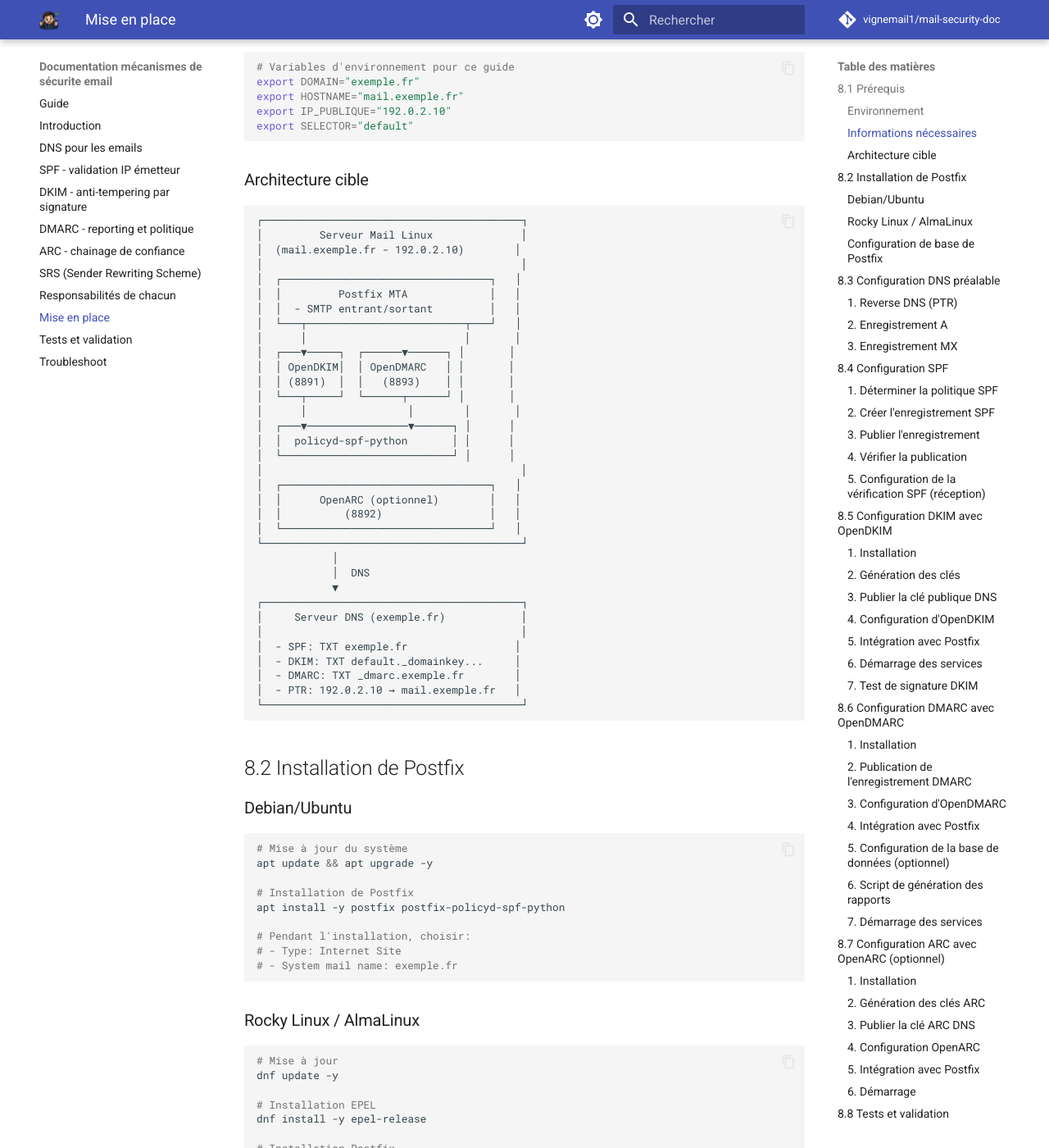
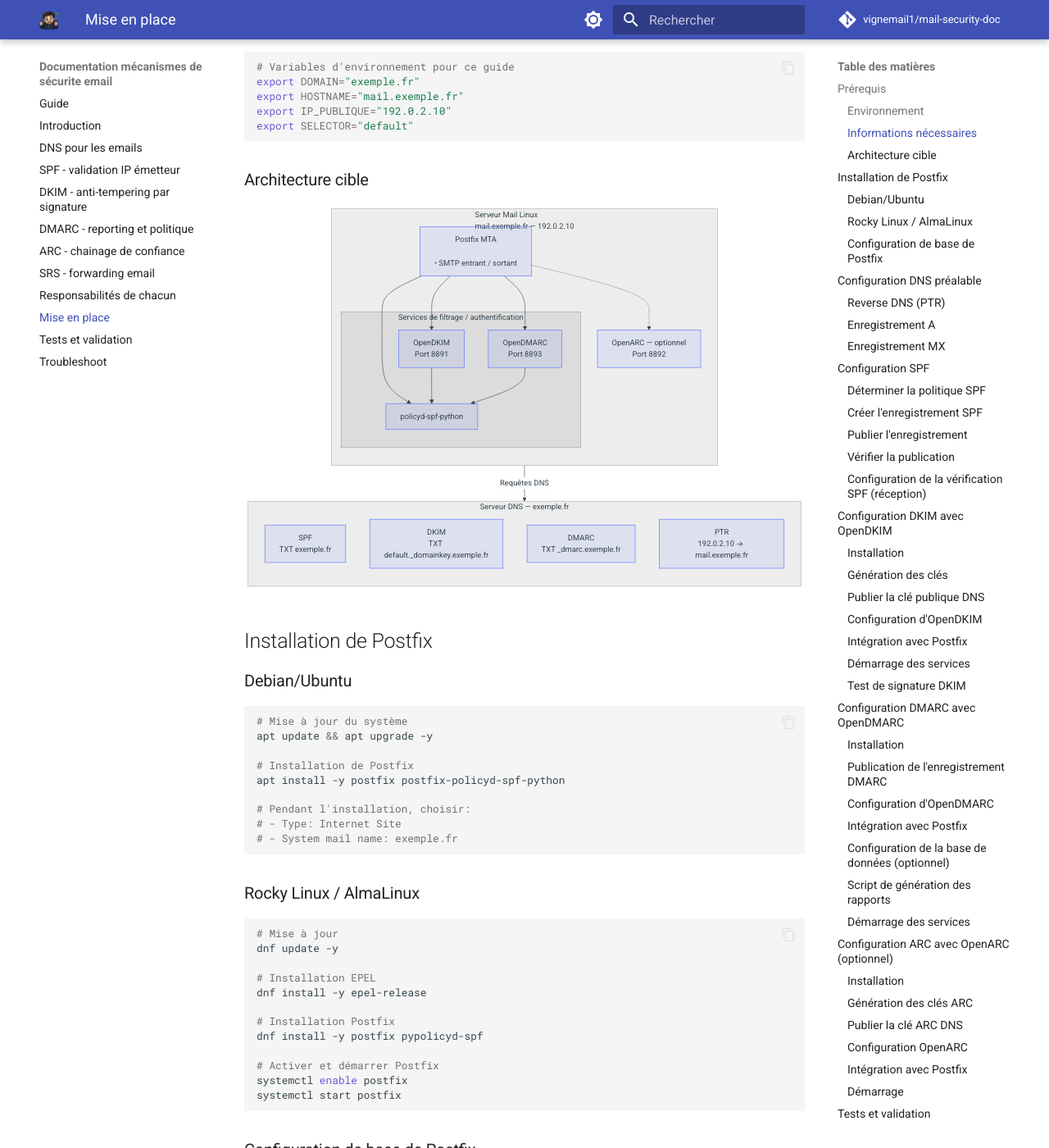
Before and after one commit to vignemail1/mail-security-doc, an MkDocs documentation site: the page built from docs/09-postfix-setup.md, in a window 1280 px wide and 1400 px high, scrolled down 509 px. Shown: the whole window at 82% size. Built offline with MkDocs 1.6.1 and Material for MkDocs 9.7.7, drawn with Linux system fonts in a browser that asks for light colours; comment, search, counter and statistics services are not loaded; some of the changed text lies outside the part shown.

Commit message:
chore: setup schema and chapter numbering removal. SRS title

````diff
--- a/docs/07-srs.md
+++ b/docs/07-srs.md
@@ -1,14 +1,20 @@
+---
+title: "SRS - forwarding email"
+---
 # SRS (Sender Rewriting Scheme)
 
 ## Introduction
 
-Le *Sender Rewriting Scheme* (SRS) est une technique utilisée par les serveurs de transfert de courrier (*forwarders*) pour réécrire l’adresse d’expéditeur de l’enveloppe SMTP. Son objectif principal est de préserver la compatibilité avec SPF lorsqu’un message est transféré vers un autre serveur.
+Le _Sender Rewriting Scheme_ (SRS) est une technique utilisée par les serveurs de transfert de courrier (_forwarders_) pour réécrire l’adresse d’expéditeur de l’enveloppe SMTP.
+Son objectif principal est de préserver la compatibilité avec SPF lorsqu’un message est transféré vers un autre serveur.
 
-SRS est défini dans la [RFC 8617](https://www.rfc-editor.org/rfc/rfc8617.html), qui documente notamment l’usage de SRS dans le contexte du transfert de courrier. Il ne s’agit ni d’un mécanisme d’authentification comparable à DKIM ou DMARC, ni d’une garantie que le contenu du message est légitime : c’est une transformation de l’adresse d’enveloppe, à appliquer par le système qui effectue le transfert.
+SRS est défini dans la [RFC 8617](https://www.rfc-editor.org/rfc/rfc8617.html), qui documente notamment l’usage de SRS dans le contexte du transfert de courrier.
+Il ne s’agit ni d’un mécanisme d’authentification comparable à DKIM ou DMARC, ni d’une garantie que le contenu du message est légitime : c’est une transformation de l’adresse d’enveloppe, à appliquer par le système qui effectue le transfert.
 
 ## Le problème du SPF lors d’un transfert
 
-SPF évalue si l’adresse IP qui se connecte au serveur destinataire est autorisée à émettre pour le domaine de l’expéditeur de l’enveloppe SMTP (`MAIL FROM`). Lors d’un transfert, l’IP visible par le destinataire est celle du serveur de transfert, et non celle du serveur d’origine. Si le domaine d’origine n’autorise pas cette IP dans son enregistrement SPF, le contrôle peut échouer.
+SPF évalue si l’adresse IP qui se connecte au serveur destinataire est autorisée à émettre pour le domaine de l’expéditeur de l’enveloppe SMTP (`MAIL FROM`).
+Lors d’un transfert, l’IP visible par le destinataire est celle du serveur de transfert, et non celle du serveur d’origine. Si le domaine d’origine n’autorise pas cette IP dans son enregistrement SPF, le contrôle peut échouer.
 
 Par exemple, Alice envoie un message depuis `alice@example.org` vers une boîte qui redirige le courrier vers `bob@destination.net` :
 
@@ -17,10 +23,10 @@ Par exemple, Alice envoie un message depuis `alice@example.org` vers une boîte
 3. `destination.net` voit une connexion venant de l’IP du serveur de transfert ;
 4. SPF vérifie toujours le domaine d’origine de l’enveloppe, `example.org`, qui n’a aucune raison d’autoriser le serveur de transfert.
 
-Le résultat SPF peut donc devenir `fail` ou `softfail`. Ce phénomène est souvent appelé *forwarding problem*. Il peut contribuer à l’échec de DMARC si le message ne dispose pas d’un autre mécanisme aligné qui passe, par exemple une signature DKIM encore valide.
+Le résultat SPF peut donc devenir `fail` ou `softfail`. Ce phénomène est souvent appelé _forwarding problem_. Il peut contribuer à l’échec de DMARC si le message ne dispose pas d’un autre mécanisme aligné qui passe, par exemple une signature DKIM encore valide.
 
-> [!NOTE]
-> SPF vérifie l’expéditeur de l’enveloppe SMTP, pas nécessairement l’adresse visible dans l’en-tête `From:`. SRS modifie l’enveloppe et ne doit pas être confondu avec la réécriture de cet en-tête.
+!!! note
+SPF vérifie l’expéditeur de l’enveloppe SMTP, pas nécessairement l’adresse visible dans l’en-tête `From:`. SRS modifie l’enveloppe et ne doit pas être confondu avec la réécriture de cet en-tête.
 
 ## Principe de fonctionnement
 
@@ -66,7 +72,7 @@ Adresse SRS1 sur le domaine du second forwarder
 
 ## Gestion des retours et des rebonds
 
-L’adresse d’enveloppe sert aussi à acheminer les notifications de non-remise (*bounces*). Si un message transféré ne peut pas être livré, le serveur destinataire renvoie normalement le rapport à l’adresse SRS. Le forwarder reçoit ce retour, vérifie l’adresse réécrite, restaure l’adresse d’enveloppe précédente, puis relaie le rapport vers l’expéditeur d’origine.
+L’adresse d’enveloppe sert aussi à acheminer les notifications de non-remise (_bounces_). Si un message transféré ne peut pas être livré, le serveur destinataire renvoie normalement le rapport à l’adresse SRS. Le forwarder reçoit ce retour, vérifie l’adresse réécrite, restaure l’adresse d’enveloppe précédente, puis relaie le rapport vers l’expéditeur d’origine.
 
 Le domaine qui émet les adresses SRS doit donc :
 
@@ -95,13 +101,13 @@ Une adresse SRS n’est pas une adresse permanente à communiquer aux utilisateu
 
 ## Relation avec SPF, DKIM, DMARC et ARC
 
-| Mécanisme | Rôle dans le transfert |
-|---|---|
-| SPF | SRS permet au SPF de contrôler le domaine du serveur qui retransmet le message. |
-| DKIM | Peut conserver une authentification alignée avec le domaine du `From:` si la signature reste valide. |
-| DMARC | Peut encore échouer si SPF n’est plus aligné et qu’aucune signature DKIM alignée ne passe. |
-| ARC | Peut transmettre des résultats d’authentification observés par les intermédiaires ; il ne remplace pas SRS et le destinataire décide s’il fait confiance à la chaîne ARC. |
-| SRS | Réécrit l’expéditeur d’enveloppe pour traiter le problème SPF du relais et permettre le retour des bounces. |
+| Mécanisme | Rôle dans le transfert                                                                                                                                                    |
+| --------- | ------------------------------------------------------------------------------------------------------------------------------------------------------------------------- |
+| SPF       | SRS permet au SPF de contrôler le domaine du serveur qui retransmet le message.                                                                                           |
+| DKIM      | Peut conserver une authentification alignée avec le domaine du `From:` si la signature reste valide.                                                                      |
+| DMARC     | Peut encore échouer si SPF n’est plus aligné et qu’aucune signature DKIM alignée ne passe.                                                                                |
+| ARC       | Peut transmettre des résultats d’authentification observés par les intermédiaires ; il ne remplace pas SRS et le destinataire décide s’il fait confiance à la chaîne ARC. |
+| SRS       | Réécrit l’expéditeur d’enveloppe pour traiter le problème SPF du relais et permettre le retour des bounces.                                                               |
 
 SRS et ARC sont donc complémentaires. SRS adapte l’enveloppe pour que SPF puisse être évalué sur le serveur de transfert ; ARC peut conserver le contexte des contrôles effectués avant qu’un transfert ou une modification ne fasse échouer l’authentification au destinataire final.
 
@@ -120,8 +126,9 @@ Points de contrôle importants :
 7. **Préserver les traces.** Conserver des journaux suffisants pour diagnostiquer les échecs de validation, les adresses expirées et les bounces non distribués, sans exposer le secret.
 8. **Contrôler les règles d’acheminement.** Les messages reçus à une adresse SRS doivent aboutir au service qui peut la vérifier et restaurer l’adresse précédente, et non être traités comme du courrier ordinaire.
 
-> [!WARNING]
-> Ne restaurez pas une adresse d’origine à partir d’une chaîne SRS non vérifiée. Une restauration sans validation cryptographique permettrait à un tiers de faire envoyer des bounces vers une adresse choisie par lui, et pourrait transformer le serveur en relais d’abus.
+!!! warning
+    Ne restaurez pas une adresse d’origine à partir d’une chaîne SRS non vérifiée.
+    Une restauration sans validation cryptographique permettrait à un tiers de faire envoyer des bounces vers une adresse choisie par lui, et pourrait transformer le serveur en relais d’abus.
 
 ## Vérification
 
--- a/docs/09-postfix-setup.md
+++ b/docs/09-postfix-setup.md
@@ -1,11 +1,11 @@
 ---
 title: "Mise en place"
 ---
-# 8. Guide de Mise en Place avec Postfix sur Linux
+# Guide de Mise en Place avec Postfix sur Linux
 
 Ce chapitre détaille l'implémentation complète de SPF, DKIM, DMARC et ARC sur un serveur Linux utilisant Postfix comme MTA (Mail Transfer Agent).
 
-## 8.1 Prérequis
+## Prérequis
 
 ### Environnement
 
@@ -26,44 +26,43 @@ export SELECTOR="default"
 
 ### Architecture cible
 
-```
-┌─────────────────────────────────────────┐
-│         Serveur Mail Linux              │
-│  (mail.exemple.fr - 192.0.2.10)        │
-│                                         │
-│  ┌─────────────────────────────────┐   │
-│  │         Postfix MTA             │   │
-│  │  - SMTP entrant/sortant         │   │
-│  └───┬─────────────────────────┬───┘   │
-│      │                         │       │
-│  ┌───▼─────┐  ┌──────▼──────┐ │       │
-│  │ OpenDKIM│  │ OpenDMARC   │ │       │
-│  │ (8891)  │  │   (8893)    │ │       │
-│  └───┬─────┘  └──────┬──────┘ │       │
-│      │                │        │       │
-│  ┌───▼────────────────▼──────┐ │      │
-│  │  policyd-spf-python       │ │      │
-│  └───────────────────────────┘ │      │
-│                                         │
-│  ┌─────────────────────────────────┐   │
-│  │      OpenARC (optionnel)        │   │
-│  │          (8892)                 │   │
-│  └─────────────────────────────────┘   │
-└─────────────────────────────────────────┘
-            │
-            │  DNS
-            ▼
-┌─────────────────────────────────────────┐
-│     Serveur DNS (exemple.fr)            │
-│                                         │
-│  - SPF: TXT exemple.fr                 │
-│  - DKIM: TXT default._domainkey...     │
-│  - DMARC: TXT _dmarc.exemple.fr        │
-│  - PTR: 192.0.2.10 → mail.exemple.fr   │
-└─────────────────────────────────────────┘
+```mermaid
+flowchart TB
+    subgraph MAIL["Serveur Mail Linux<br/>mail.exemple.fr — 192.0.2.10"]
+        direction TB
+
+        POSTFIX["Postfix MTA<br/><br/>• SMTP entrant / sortant"]
+
+        subgraph FILTERS["Services de filtrage / authentification"]
+            direction LR
+            OPENDKIM["OpenDKIM<br/>Port 8891"]
+            OPENDMARC["OpenDMARC<br/>Port 8893"]
+            SPF["policyd-spf-python"]
+        end
+
+        OPENARC["OpenARC — optionnel<br/>Port 8892"]
+
+        POSTFIX --> OPENDKIM
+        POSTFIX --> OPENDMARC
+        POSTFIX --> SPF
+        POSTFIX -.-> OPENARC
+
+        OPENDKIM --> SPF
+        OPENDMARC --> SPF
+    end
+
+    subgraph DNS_SERVER["Serveur DNS — exemple.fr"]
+        direction TB
+        SPF_DNS["SPF<br/>TXT exemple.fr"]
+        DKIM_DNS["DKIM<br/>TXT default._domainkey.exemple.fr"]
+        DMARC_DNS["DMARC<br/>TXT _dmarc.exemple.fr"]
+        PTR_DNS["PTR<br/>192.0.2.10 → mail.exemple.fr"]
+    end
+
+    MAIL -->|Requêtes DNS| DNS_SERVER
 ```
 
-## 8.2 Installation de Postfix
+## Installation de Postfix
 
 ### Debian/Ubuntu
 
@@ -164,9 +163,9 @@ smtpd_recipient_restrictions =
     reject_unknown_recipient_domain
 ```
 
-## 8.3 Configuration DNS préalable
+## Configuration DNS préalable
 
-### 1. Reverse DNS (PTR)
+### Reverse DNS (PTR)
 
 Contacter votre fournisseur d'hébergement pour configurer :
 
@@ -181,13 +180,13 @@ dig -x 192.0.2.10 +short
 # Résultat attendu: mail.exemple.fr.
 ```
 
-### 2. Enregistrement A
+### Enregistrement A
 
 ```dns
 mail.exemple.fr. IN A 192.0.2.10
 ```
 
-### 3. Enregistrement MX
+### Enregistrement MX
 
 ```dns
 exemple.fr. IN MX 10 mail.exemple.fr.
@@ -200,9 +199,9 @@ dig MX exemple.fr +short
 # Résultat attendu: 10 mail.exemple.fr.
 ```
 
-## 8.4 Configuration SPF
+## Configuration SPF
 
-### 1. Déterminer la politique SPF
+### Déterminer la politique SPF
 
 Lister toutes les sources d'envoi légitimes :
 
@@ -217,7 +216,7 @@ Lister toutes les sources d'envoi légitimes :
 # - Mailchimp: include:servers.mcsv.net
 ```
 
-### 2. Créer l'enregistrement SPF
+### Créer l'enregistrement SPF
 
 **Configuration simple (serveur uniquement)** :
 
@@ -241,7 +240,7 @@ exemple.fr. IN TXT "v=spf1 mx ip4:192.0.2.10 -all"
 newsletter.exemple.fr. IN TXT "v=spf1 include:sendgrid.net -all"
 ```
 
-### 3. Publier l'enregistrement
+### Publier l'enregistrement
 
 Utiliser votre interface DNS (Cloudflare, OVH, Gandi, etc.) ou fichier de zone :
 
@@ -255,7 +254,7 @@ send
 EOF
 ```
 
-### 4. Vérifier la publication
+### Vérifier la publication
 
 ```bash
 dig TXT exemple.fr +short | grep spf
@@ -265,7 +264,7 @@ dig TXT exemple.fr +short | grep spf
 curl "https://mxtoolbox.com/api/v1/Lookup/spf?argument=exemple.fr"
 ```
 
-### 5. Configuration de la vérification SPF (réception)
+### Configuration de la vérification SPF (réception)
 
 **Debian/Ubuntu** :
 
@@ -321,9 +320,9 @@ Header_Type = AR
 systemctl restart postfix
 ```
 
-## 8.5 Configuration DKIM avec OpenDKIM
+## Configuration DKIM avec OpenDKIM
 
-### 1. Installation
+### Installation
 
 **Debian/Ubuntu** :
 
@@ -337,7 +336,7 @@ apt install -y opendkim opendkim-tools
 dnf install -y opendkim
 ```
 
-### 2. Génération des clés
+### Génération des clés
 
 ```bash
 # Créer la structure de répertoires
@@ -356,7 +355,7 @@ chown -R opendkim:opendkim /etc/opendkim
 chmod 600 /etc/opendkim/keys/${DOMAIN}/${SELECTOR}.private.key
 ```
 
-### 3. Publier la clé publique DNS
+### Publier la clé publique DNS
 
 Afficher la clé publique :
 
@@ -389,7 +388,7 @@ Vérification DNS :
 dig TXT default._domainkey.exemple.fr +short
 ```
 
-### 4. Configuration d'OpenDKIM
+### Configuration d'OpenDKIM
 
 **Fichier `/etc/opendkim.conf`** :
 
@@ -452,7 +451,7 @@ exemple.fr
 192.168.1.0/24
 ```
 
-### 5. Intégration avec Postfix
+### Intégration avec Postfix
 
 **Éditer `/etc/postfix/main.cf`** :
 
@@ -464,7 +463,7 @@ smtpd_milters = inet:127.0.0.1:8891
 non_smtpd_milters = $smtpd_milters
 ```
 
-### 6. Démarrage des services
+### Démarrage des services
 
 ```bash
 # Activer et démarrer OpenDKIM
@@ -481,7 +480,7 @@ systemctl restart postfix
 journalctl -u opendkim -f
 ```
 
-### 7. Test de signature DKIM
+### Test de signature DKIM
 
 ```bash
 # Envoyer un email de test
@@ -491,9 +490,9 @@ echo "Test DKIM" | mail -s "Test" check-auth@verifier.port25.com
 grep -i dkim /var/log/mail.log
 ```
 
-## 8.6 Configuration DMARC avec OpenDMARC
+## Configuration DMARC avec OpenDMARC
 
-### 1. Installation
+### Installation
 
 **Debian/Ubuntu** :
 
@@ -507,7 +506,7 @@ apt install -y opendmarc
 dnf install -y opendmarc
 ```
 
-### 2. Publication de l'enregistrement DMARC
+### Publication de l'enregistrement DMARC
 
 **Phase 1 : Monitoring (4-8 semaines)** :
 
@@ -521,7 +520,7 @@ _dmarc.exemple.fr. IN TXT "v=DMARC1; p=none; rua=mailto:dmarc@exemple.fr; ruf=ma
 dig TXT _dmarc.exemple.fr +short
 ```
 
-### 3. Configuration d'OpenDMARC
+### Configuration d'OpenDMARC
 
 **Fichier `/etc/opendmarc.conf`** :
 
@@ -555,7 +554,7 @@ Syslog true
 SyslogFacility mail
 ```
 
-### 4. Intégration avec Postfix
+### Intégration avec Postfix
 
 **Éditer `/etc/postfix/main.cf`** :
 
@@ -565,7 +564,7 @@ smtpd_milters = inet:127.0.0.1:8891, inet:127.0.0.1:8893
 non_smtpd_milters = $smtpd_milters
 ```
 
-### 5. Configuration de la base de données (optionnel)
+### Configuration de la base de données (optionnel)
 
 Pour la génération de rapports automatiques :
 
@@ -596,7 +595,7 @@ DatabasePassword mot_de_passe_securise
 DatabaseName opendmarc
 ```
 
-### 6. Script de génération des rapports
+### Script de génération des rapports
 
 Créer `/usr/local/bin/opendmarc-reports.sh` :
 
@@ -639,7 +638,7 @@ chmod +x /usr/local/bin/opendmarc-reports.sh
 chmod +x /etc/cron.daily/opendmarc-reports
 ```
 
-### 7. Démarrage des services
+### Démarrage des services
 
 ```bash
 # Activer et démarrer OpenDMARC
@@ -656,11 +655,11 @@ systemctl restart postfix
 journalctl -u opendmarc -f
 ```
 
-## 8.7 Configuration ARC avec OpenARC (optionnel)
+## Configuration ARC avec OpenARC (optionnel)
 
 ARC est recommandé si vous opérez un service de forwarding, liste de diffusion ou passerelle email.
 
-### 1. Installation
+### Installation
 
 **Debian/Ubuntu** :
 
@@ -674,7 +673,7 @@ apt install -y openarc
 dnf install -y openarc
 ```
 
-### 2. Génération des clés ARC
+### Génération des clés ARC
 
 ```bash
 # Réutiliser la même clé que DKIM ou en générer une nouvelle
@@ -688,7 +687,7 @@ openssl rsa -in arc.private -pubout -out arc.public
 openssl rsa -in arc.private -pubout -outform PEM | grep -v '^-' | tr -d '\n'
 ```
 
-### 3. Publier la clé ARC DNS
+### Publier la clé ARC DNS
 
 ```dns
 arc._domainkey.exemple.fr. IN TXT (
@@ -697,7 +696,7 @@ arc._domainkey.exemple.fr. IN TXT (
 )
 ```
 
-### 4. Configuration OpenARC
+### Configuration OpenARC
 
 **Fichier `/etc/openarc/openarc.conf`** :
 
@@ -746,7 +745,7 @@ exemple.fr
 192.168.1.0/24
 ```
 
-### 5. Intégration avec Postfix
+### Intégration avec Postfix
 
 **Éditer `/etc/postfix/main.cf`** :
 
@@ -756,7 +755,7 @@ smtpd_milters = inet:127.0.0.1:8891, inet:127.0.0.1:8892, inet:127.0.0.1:8893
 non_smtpd_milters = $smtpd_milters
 ```
 
-### 6. Démarrage
+### Démarrage
 
 ```bash
 systemctl enable openarc
@@ -765,9 +764,9 @@ systemctl status openarc
 systemctl restart postfix
 ```
 
-## 8.8 Tests et validation
+## Tests et validation
 
-### 1. Test d'envoi complet
+### Test d'envoi complet
 
 ```bash
 # Envoyer un email de test
@@ -779,7 +778,7 @@ check-auth@verifier.port25.com
 
 Vous recevrez un rapport détaillé par email.
 
-### 2. Vérifier les en-têtes
+### Vérifier les en-têtes
 
 Envoyer un email à votre propre Gmail et examiner les en-têtes :
 
@@ -796,7 +795,7 @@ DMARC: PASS
 ARC: PASS (si configuré)
 ```
 
-### 3. Tests avec swaks
+### Tests avec swaks
 
 ```bash
 # Installer swaks
@@ -811,7 +810,7 @@ swaks --to destinataire@exemple.com \
       --auth-password 'password'
 ```
 
-### 4. Vérifier les logs
+### Vérifier les logs
 
 ```bash
 # Logs généraux
@@ -830,7 +829,7 @@ journalctl -u openarc -f
 grep 'test@exemple.fr' /var/log/mail.log
 ```
 
-### 5. Outils de validation en ligne
+### Outils de validation en ligne
 
 ```bash
 # SPF
@@ -847,9 +846,9 @@ dig TXT _dmarc.exemple.fr +short
 # https://mxtoolbox.com/SuperTool.aspx
 ```
 
-## 8.9 Monitoring et maintenance
+## Monitoring et maintenance
 
-### 1. Script de monitoring
+### Script de monitoring
 
 Créer `/usr/local/bin/check-mail-auth.sh` :
 
@@ -898,7 +897,7 @@ chmod +x /usr/local/bin/check-mail-auth.sh
 0 6 * * * /usr/local/bin/check-mail-auth.sh
 ```
 
-### 2. Alertes avec fail2ban
+### Alertes avec fail2ban
 
 ```bash
 # Installer fail2ban
@@ -920,7 +919,7 @@ findtime = 3600
 bantime = 86400
 ```
 
-### 3. Rotation des clés DKIM (tous les 6-12 mois)
+### Rotation des clés DKIM (tous les 6-12 mois)
 
 ```bash
 #!/bin/bash
@@ -951,9 +950,9 @@ echo "- ${KEY_DIR}/${OLD_SELECTOR}.private"
 echo "- Enregistrement DNS: ${OLD_SELECTOR}._domainkey.${DOMAIN}"
 ```
 
-## 8.10 Sécurisation avancée
+## Sécurisation avancée
 
-### 1. Firewall
+### Firewall
 
 ```bash
 # UFW (Debian/Ubuntu)
@@ -974,7 +973,7 @@ firewall-cmd --permanent --add-service=smtps
 firewall-cmd --reload
 ```
 
-### 2. Rate limiting
+### Rate limiting
 
 **Éditer `/etc/postfix/main.cf`** :
 
@@ -993,7 +992,7 @@ smtpd_soft_error_limit = 5
 smtpd_hard_error_limit = 10
 ```
 
-### 3. PostScreen (protection anti-spam)
+### PostScreen (protection anti-spam)
 
 **Éditer `/etc/postfix/master.cf`** :
 
@@ -1023,7 +1022,7 @@ postscreen_dnsbl_action = enforce
 postscreen_greet_action = enforce
 ```
 
-### 4. Certificats SSL/TLS avec Let's Encrypt
+### Certificats SSL/TLS avec Let's Encrypt
 
 ```bash
 # Installer certbot
@@ -1046,7 +1045,7 @@ crontab -e
 systemctl restart postfix
 ```
 
-## 8.11 Troubleshooting courant
+## Troubleshooting courant
 
 ### Problème : Emails non signés DKIM
 
@@ -1118,7 +1117,7 @@ grep "DMARC" /var/log/mail.log | grep "fail"
 # Utiliser adkim=r et aspf=r pour alignement relaxed
 ```
 
-## 8.12 Checklist finale
+## Checklist finale
 
 ```markdown
 ### Prérequis
@@ -1183,7 +1182,7 @@ grep "DMARC" /var/log/mail.log | grep "fail"
 ☐ Plan de rotation des clés établi
 ```
 
-## 8.13 Commandes utiles récapitulatives
+## Commandes utiles récapitulatives
 
 ```bash
 # Vérifier la configuration Postfix
@@ -1220,7 +1219,7 @@ dig TXT default._domainkey.exemple.fr +short
 echo "Test" | mail -s "Sujet" destinataire@example.com
 ```
 
-## 8.14 Ressources et références
+## Ressources et références
 
 ### Documentation officielle
 
````
